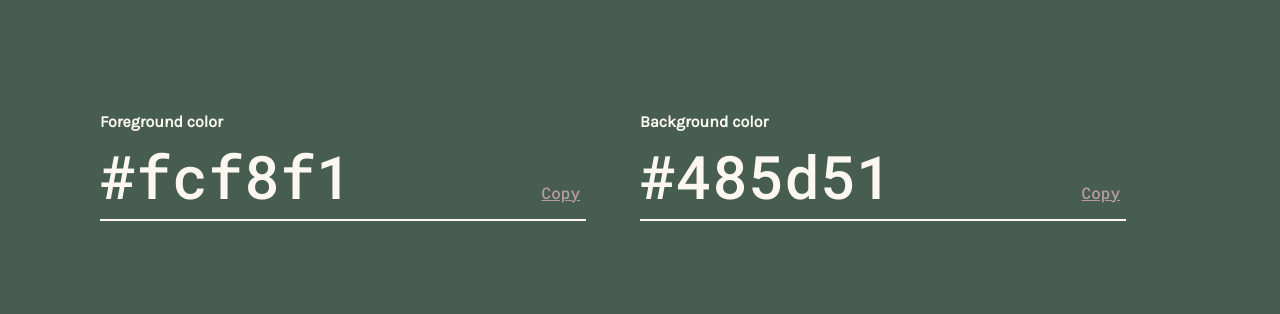
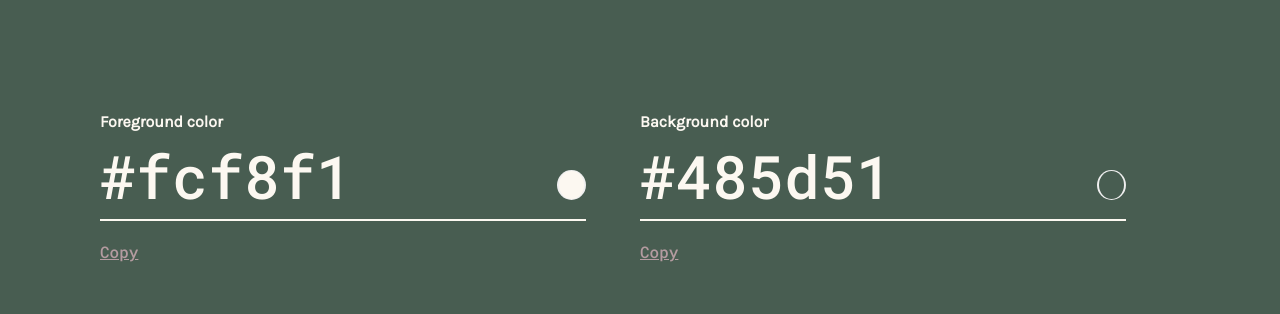
Before and after one commit to ninayujiri/colora11y, a Gatsby site: page / in a window 1280 px wide. Shown: the part 486-800 px from the top of the page. Built offline with nearby package versions, Linux system fonts and the light colour scheme; Gatsby itself is replaced by a stand-in of ours.

Commit message:
Added color picker

```diff
--- a/src/components/CopyButton.jsx
+++ b/src/components/CopyButton.jsx
@@ -9,4 +9,5 @@ export const CopyButton = styled.button`
   color: ${ props => props.color };
   background-color: transparent;
   mix-blend-mode: difference;
+  padding: 20px 0;
 `;
--- a/src/components/Form.jsx
+++ b/src/components/Form.jsx
@@ -38,6 +38,23 @@ export const Input = styled.input`
   }
 `;
 
+export const ColorInput = styled.input`
+  height: 30px;
+  width: 29px;
+  border-radius: 50%;
+  cursor: pointer;
+  border: none;
+
+  &::-webkit-color-swatch-wrapper {
+    padding: 0;
+  }
+
+  &::-webkit-color-swatch {
+    border: none;
+    border-radius: 50%;
+  }
+`;
+
 export const Label = styled.label`
   font-family: 'Karla', sans-serif;
   font-size: 16px;
--- a/src/pages/index.js
+++ b/src/pages/index.js
@@ -5,7 +5,7 @@ import { CopyToClipboard } from 'react-copy-to-clipboard';
 import Layout from '../layouts/Layout'
 import SiteMetadata from '../components/SiteMetadata'
 import { Body, Heading } from '../components/Typography'
-import { Form, Input, InputGroup, Label } from '../components/Form'
+import { ColorInput, Form, Input, InputGroup, Label } from '../components/Form'
 import { Background } from '../components/Background'
 import { Container } from '../components/Container'
 import Stat from '../components/Stat'
@@ -16,8 +16,7 @@ import { CopyButton } from '../components/CopyButton';
 const IndexPage = () => {
   const [inputs, setInputs] = useState({
     textColor: '#fcf8f1',
-    bgColor: '#485d51',
-    copied: false
+    bgColor: '#485d51'
   });
   const [ratio, setRatio] = useState();
   const [grade, setGrade] = useState({
@@ -101,16 +100,25 @@ const IndexPage = () => {
                           type="text"
                           maxLength="7"
                           name="textColor"
-                          value={ inputs.textColor || '' }
+                          value={ inputs.textColor }
                           onChange={ handleInputChange }
                           borderColor={ inputs.textColor }
                       />
-                      <CopyToClipboard text={ inputs.textColor }>
-                        <CopyButton color={ inputs.textColor }>
-                          Copy
-                        </CopyButton>
-                      </CopyToClipboard>
+                      <ColorInput
+                          type="color"
+                          name="textColor"
+                          value={ inputs.textColor }
+                          onChange={ handleInputChange }
+                      />
                     </InputGroup>
+                    <CopyToClipboard text={ inputs.textColor }>
+                      <CopyButton
+                          color={ inputs.textColor }
+                          onClick={ (e) => e.preventDefault() }
+                      >
+                        Copy
+                      </CopyButton>
+                    </CopyToClipboard>
                   </Col>
                   <Col width="50%">
                     <Label htmlFor="bgColor">
@@ -122,15 +130,24 @@ const IndexPage = () => {
                           type="text"
                           maxLength="7"
                           name="bgColor"
-                          value={ inputs.bgColor || '' }
+                          value={ inputs.bgColor }
                           onChange={ handleInputChange }
                       />
-                      <CopyToClipboard text={ inputs.textColor }>
-                        <CopyButton color={ inputs.textColor }>
-                          Copy
-                        </CopyButton>
-                      </CopyToClipboard>
+                      <ColorInput
+                          type="color"
+                          name="bgColor"
+                          value={ inputs.bgColor }
+                          onChange={ handleInputChange }
+                      />
                     </InputGroup>
+                    <CopyToClipboard text={ inputs.bgColor }>
+                      <CopyButton
+                          color={ inputs.textColor }
+                          onClick={ (e) => e.preventDefault() }
+                      >
+                        Copy
+                      </CopyButton>
+                    </CopyToClipboard>
                   </Col>
                 </Row>
               </Form>
```
